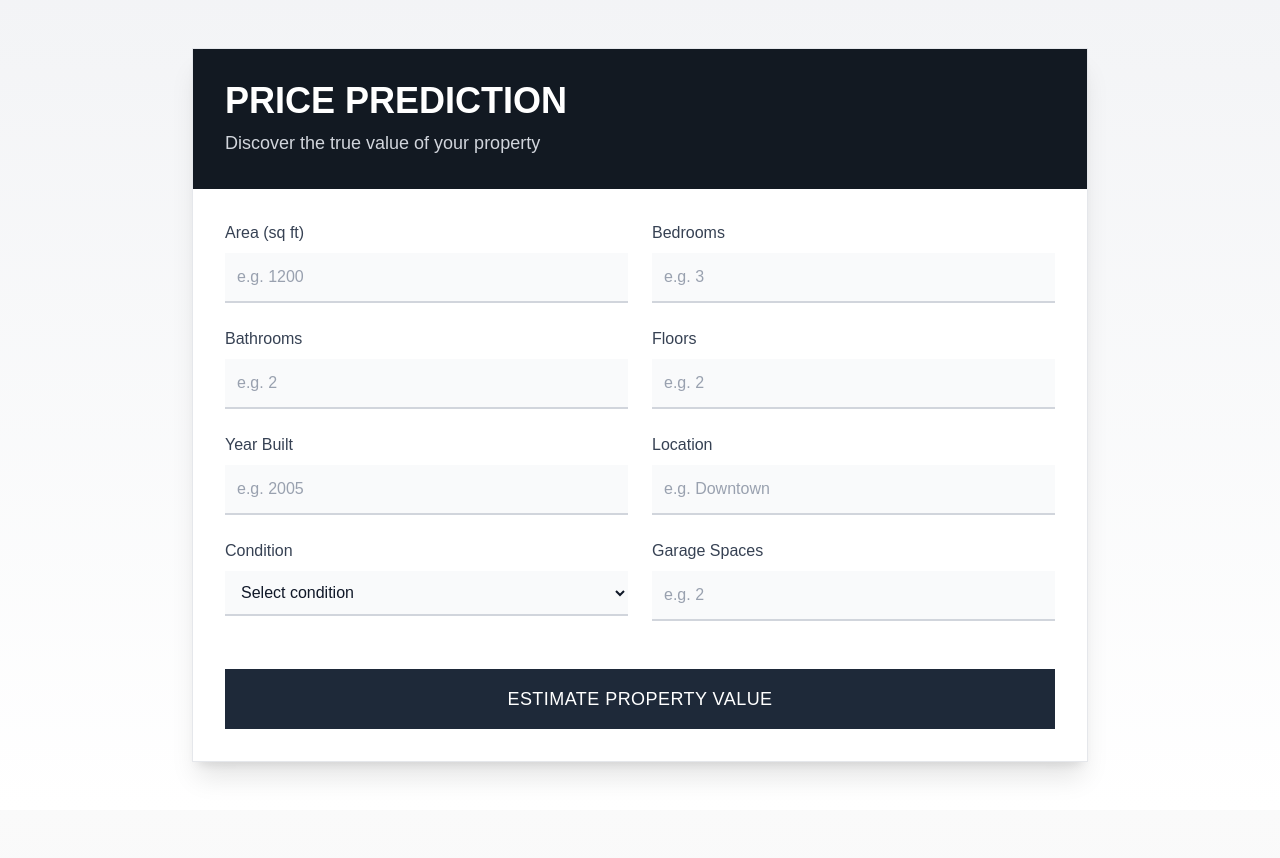
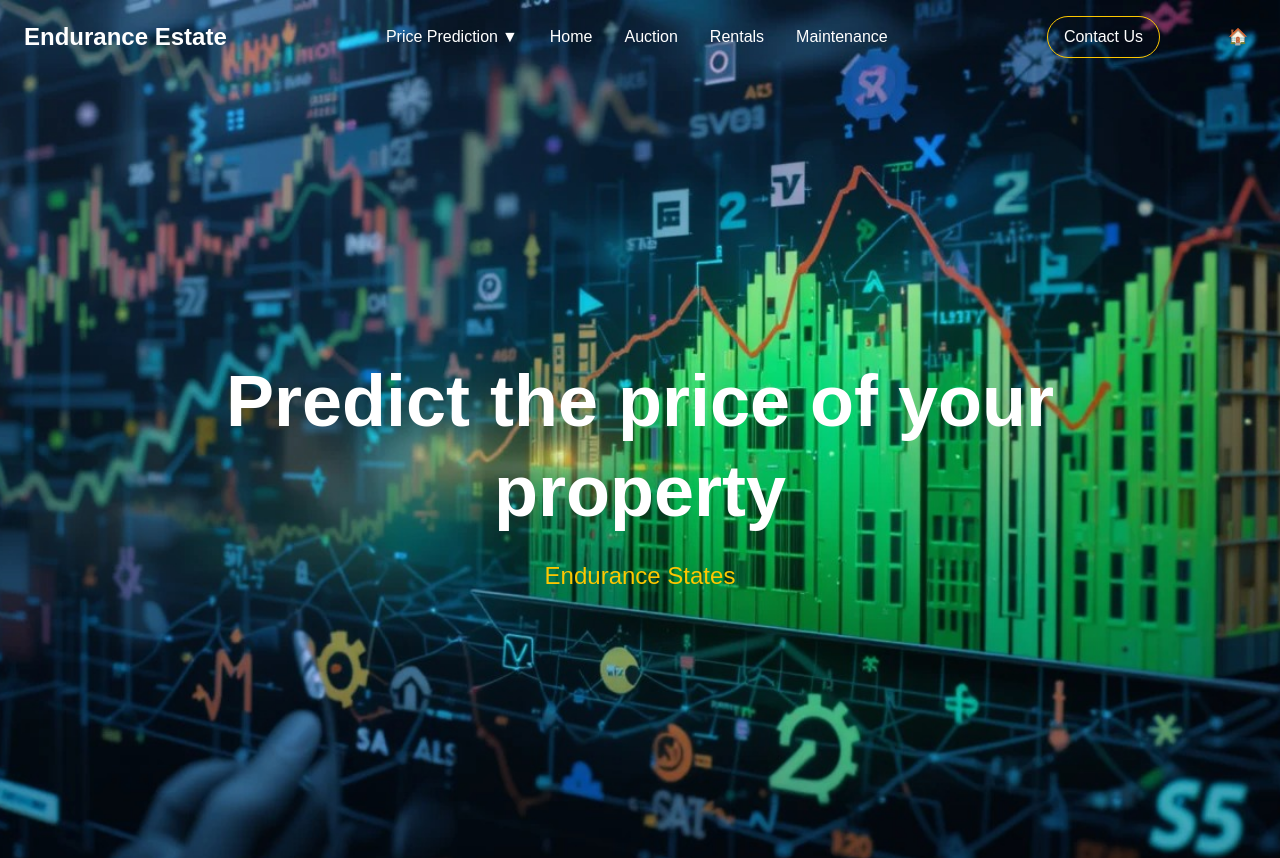
Before and after one commit to AbhinavKaintura/Real-Estate-Marketplace, a Next.js app: page /predict in a window 1280 px wide. Shown: the top 858 px of the page. Built offline with nearby package versions, Linux system fonts and the light colour scheme.

Commit message:
blockchain

```diff
--- a/src/app/agreement/page.tsx
+++ b/src/app/agreement/page.tsx
@@ -6,12 +6,6 @@ import { db } from '@/firebase/firebase';
 import Image from 'next/image';
 import { FiDownload, FiCheck, FiFileText, FiDollarSign, FiHome, FiMapPin, FiUser, FiCalendar, FiHash, FiAlertCircle } from 'react-icons/fi';
 import { generateBlockchainTransaction, verifyAgreement } from '@/utils/blockchain';
-
-declare global {
-  interface Window {
-    ethereum?: any;
-  }
-}
 
 interface PropertyData {
   propertyId: string;
--- /dev/null
+++ b/src/app/contact-us/page.tsx
@@ -0,0 +1,93 @@
+'use client';
+import React, { useState } from "react";
+import NavBar from "@/components/nav-bar/page";
+import Footer from "@/components/footer/page";
+
+const Contact = () => {
+  const [formData, setFormData] = useState({
+    name: "",
+    email: "",
+    phone: "",
+    query: "",
+  });
+
+  const handleChange = (e: React.ChangeEvent<HTMLInputElement | HTMLTextAreaElement>) => {
+    setFormData({ ...formData, [e.target.name]: e.target.value });
+  };
+
+  const generateMailtoLink = () => {
+    const { name, email, phone, query } = formData;
+    const recipient = "vishwabandhufoundation.ngo@gmail.com"; // Replace with your email
+    const subject = `Query from ${name}`;
+    const body = query;
+    return `mailto:${recipient}?subject=${encodeURIComponent(subject)}&body=${encodeURIComponent(body)}`;
+  };
+
+  return (
+    <div>
+      <NavBar />
+
+      <div className="min-h-screen bg-gray-50 flex items-center justify-center py-8 px-4">
+        <div className="max-w-lg w-full bg-white p-8 rounded-lg shadow-md">
+          <h1 className="text-2xl font-bold text-gray-800 text-center mb-6">Contact Us</h1>
+          <form>
+            <div className="mb-4">
+              <label className="block text-gray-700 font-medium mb-2">Name</label>
+              <input
+                type="text"
+                name="name"
+                value={formData.name}
+                onChange={handleChange}
+                required
+                className="w-full px-4 py-2 border border-gray-300 rounded-lg focus:outline-none focus:ring-2 focus:ring-blue-500"
+              />
+            </div>
+            <div className="mb-4">
+              <label className="block text-gray-700 font-medium mb-2">Email</label>
+              <input
+                type="email"
+                name="email"
+                value={formData.email}
+                onChange={handleChange}
+                required
+                className="w-full px-4 py-2 border border-gray-300 rounded-lg focus:outline-none focus:ring-2 focus:ring-blue-500"
+              />
+            </div>
+            <div className="mb-4">
+              <label className="block text-gray-700 font-medium mb-2">Phone</label>
+              <input
+                type="tel"
+                name="phone"
+                value={formData.phone}
+                onChange={handleChange}
+                required
+                className="w-full px-4 py-2 border border-gray-300 rounded-lg focus:outline-none focus:ring-2 focus:ring-blue-500"
+              />
+            </div>
+            <div className="mb-4">
+              <label className="block text-gray-700 font-medium mb-2">Query</label>
+              <textarea
+                name="query"
+                value={formData.query}
+                onChange={handleChange}
+                required
+                rows={4}
+                className="w-full px-4 py-2 border border-gray-300 rounded-lg focus:outline-none focus:ring-2 focus:ring-blue-500"
+              ></textarea>
+            </div>
+            <a
+              href={generateMailtoLink()}
+              className="w-full block bg-blue-600 text-white font-medium py-2 rounded-lg text-center hover:bg-blue-700 focus:outline-none focus:ring-2 focus:ring-blue-500"
+            >
+              Submit
+            </a>
+          </form>
+        </div>
+      </div>
+      <Footer />
+
+    </div>
+  );
+};
+
+export default Contact;
--- a/src/app/page.tsx
+++ b/src/app/page.tsx
@@ -7,14 +7,12 @@ import {Hero} from '@/components/home/hero/page';
 import Services from '@/components/home/services/page';
 import Footer from '@/components/footer/page';
 
-
-
 export default function Home() {
   return (
     <LazyMotion features={domAnimation} >
     <div className="min-h-screen">
         <Head>
-          <title>Endurance States | Design Creates Culture</title>
+          <title>Endurance States</title>
           <meta name="description" content="We are a design-driven agency creating meaningful digital experiences." />
         </Head>
       <main>
--- a/src/app/predict/page.tsx
+++ b/src/app/predict/page.tsx
@@ -1,13 +1,13 @@
 'use client';
 import { useState } from 'react';
 import Predict from '@/components/predict/page';
-import Navbar from '@/components/nav-bar/page';
 import Footer from '@/components/footer/page';
+import HeroSection from '@/components/predict-comp/hero/page';
 
 export default function Prediction() {
     return (
         <div>
-            <Navbar />
+            <HeroSection/>
             <Predict />
             <Footer />
         </div>
--- a/src/components/home/hero/page.tsx
+++ b/src/components/home/hero/page.tsx
@@ -91,7 +91,7 @@ export const Hero = () => {
                   whileTap="tap"
                   className="backdrop-blur-sm text-white px-8 py-4 rounded-lg"
                 >
-                  Add your Property
+                  Add Property
                 </motion.button>
               </Link>
 
--- /dev/null
+++ b/src/components/predict-comp/hero/page.tsx
@@ -0,0 +1,128 @@
+'use client';
+import { motion } from 'framer-motion';
+import Image from 'next/image';
+import Link from 'next/link';
+import backgroundImage from '@/../public/scenery.jpg';
+
+const navItems = [
+  { name: 'Price Prediction', path: '/predict', hasDropdown: true },
+  { name: 'Home', path: '/' },
+  { name: 'Auction', path: '/properties' },
+  { name: 'Rentals', path: '/rental-property' },
+  { name: 'Maintenance', path: '/lease-property-maintenance' },
+];
+
+const HeroSection = () => {
+  const navVariants = {
+    initial: { opacity: 0, y: -20 },
+    animate: { opacity: 1, y: 0, transition: { staggerChildren: 0.1, delayChildren: 0.2 } },
+  };
+
+  const navItemVariants = {
+    initial: { opacity: 0, x: -20 },
+    animate: { opacity: 1, x: 0 },
+  };
+
+  const textVariants = {
+    initial: { opacity: 0, y: 20 },
+    animate: { opacity: 1, y: 0, transition: { duration: 1, ease: [0.6, -0.05, 0.01, 0.99] } },
+  };
+
+  const subTextVariants = {
+    initial: { opacity: 0, y: 20 },
+    animate: { opacity: 1, y: 0, transition: { duration: 1, delay: 0.5, ease: [0.6, -0.05, 0.01, 0.99] } },
+  };
+
+  return (
+    <div className="relative min-h-screen">
+      <div className="absolute inset-0 z-0">
+        <Image
+          src={backgroundImage}
+          alt="Mountain landscape with sunflowers"
+          fill
+          style={{ objectFit: 'cover' }}
+          quality={100}
+          priority
+        />
+      </div>
+      <motion.nav
+        variants={navVariants}
+        initial="initial"
+        animate="animate"
+        className="relative z-10 bg-transparent px-6 py-4"
+      >
+        <div className="container mx-auto flex items-center justify-between">
+          <Link href="/" className="text-white text-2xl font-Inconsolata font-bold">
+            Endurance Estate
+          </Link>
+          <motion.div className="hidden md:flex items-center space-x-8 font-montserrat">
+            {navItems.map((item) => (
+              <motion.div
+                key={item.name}
+                variants={navItemVariants}
+                className="relative group"
+              >
+                <Link
+                  href={item.path}
+                  className="text-white hover:text-yellow-300 transition-colors"
+                >
+                  {item.name}
+                  {item.hasDropdown && (
+                    <span className="ml-1 inline-block">▼</span>
+                  )}
+                </Link>
+              </motion.div>
+            ))}
+          </motion.div>
+
+          <motion.div className="flex items-center space-x-4">
+           <motion.div className="hidden md:flex items-center space-x-8">
+                     <motion.a
+                       href="/contact-us"
+                       whileHover={{ scale: 1.05 }}
+                       whileTap={{ scale: 0.95 }}
+                       className="px-4 py-2 text-white mr-11 border font-montserrat border-yellow-400 rounded-full hover:bg-yellow-400 hover:text-black transition-colors"
+                     >
+                       Contact Us
+                     </motion.a>
+
+                   </motion.div>
+            <motion.a
+              href="/"
+              whileHover={{ scale: 1.1 }}
+              whileTap={{ scale: 0.95 }}
+              className="p-2 text-white hover:text-yellow-400"
+            >
+              🏠
+            </motion.a>
+          </motion.div>
+        </div>
+      </motion.nav>
+      {/* Hero Content */}
+      <motion.div
+        className="relative z-10 flex items-center justify-center min-h-screen"
+        initial="initial"
+        animate="animate"
+      >
+        <div className="text-center px-4">
+          <motion.h1
+            variants={textVariants}
+            whileHover={{ scale: 1.05 }}
+            className="text-white text-5xl md:text-7xl font-bold mb-6 max-w-4xl mx-auto leading-tight"
+          >
+            Predict the price of your property
+          </motion.h1>
+          <motion.p
+            variants={subTextVariants}
+            whileHover={{ scale: 1.05 }}
+            className="text-yellow-400 text-xl md:text-2xl"
+          >
+            Endurance States
+          </motion.p>
+        </div>
+      </motion.div>
+    </div>
+  );
+};
+
+export default HeroSection;
```
Also changed, not shown: src/app/property-details/page.tsx (+4 -15 lines), src/utils/blockchain.js (+19 -10 lines), public/scenery.jpg (added).
